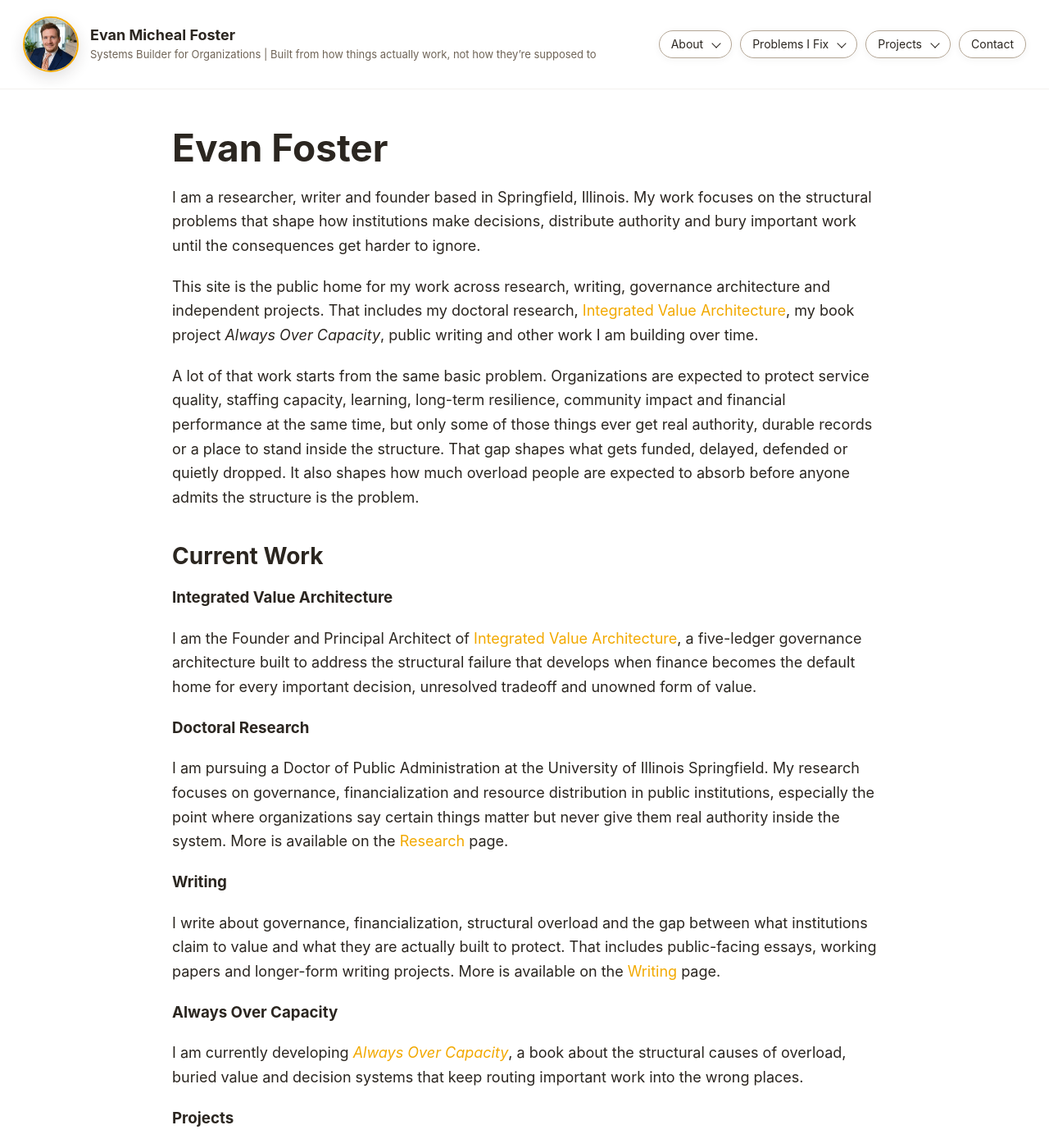
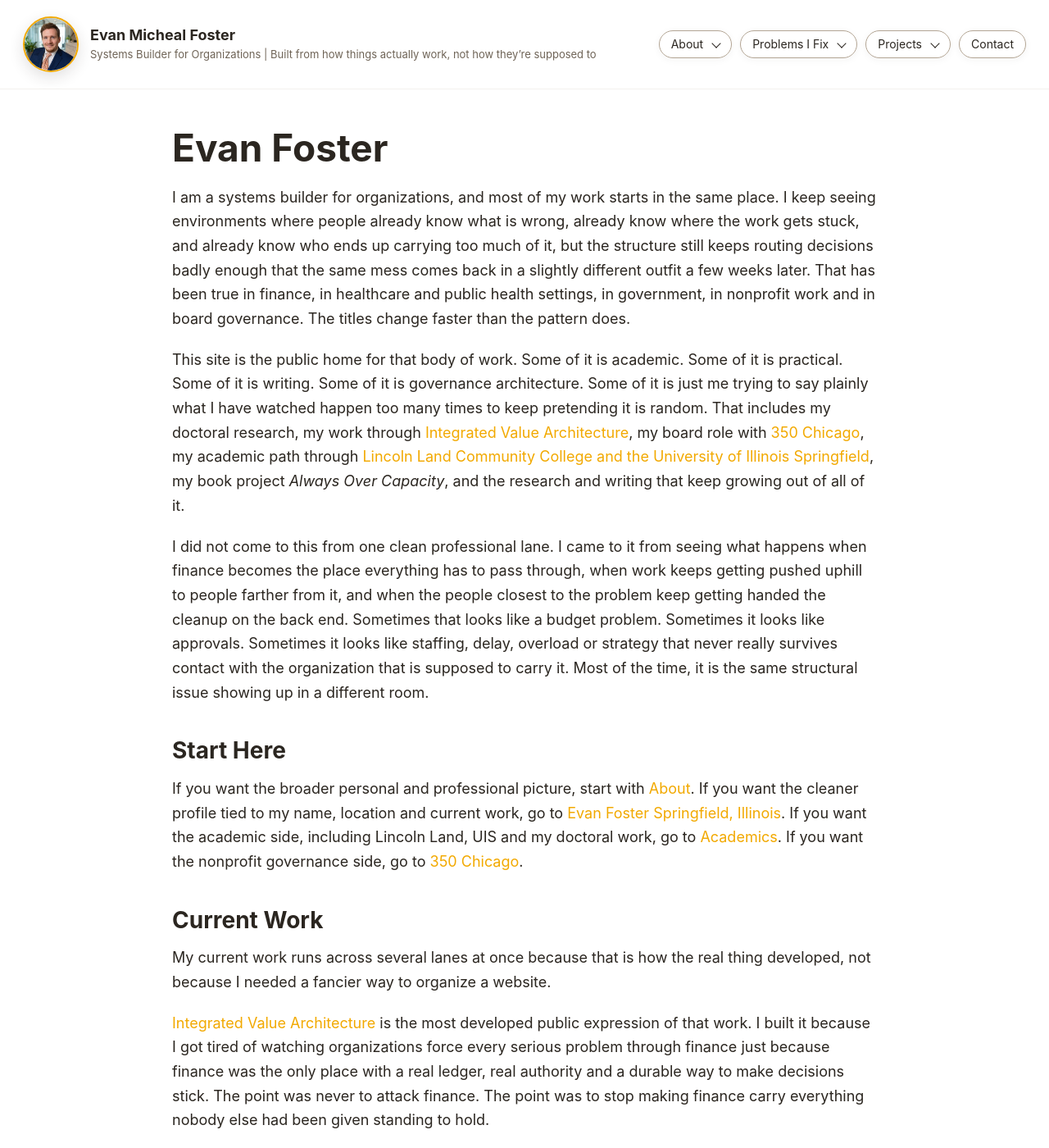
Before and after one commit to efost7873/evanmichealfoster.com, a Jekyll site: the page built from index.md, in a window 1280 px wide and 1400 px high. Shown: the whole window at 82% size. Built offline with Jekyll 4.4.1, drawn with Linux system fonts in a browser that asks for light colours; some of the changed text lies outside the part shown.

Commit message:
Update index.md

```diff
--- a/index.md
+++ b/index.md
@@ -1,59 +1,41 @@
 ---
 layout: default
-title: Evan Micheal Foster | Research, Writing and Projects | Springfield, Illinois
-description: Official website of Evan Micheal Foster in Springfield, Illinois. Explore his research, writing, doctoral work, Integrated Value Architecture, book project and current projects.
+title: Evan Micheal Foster | Systems Builder for Organizations
+description: Official website of Evan Micheal Foster. Explore his work across governance, research, writing, board service, doctoral study and Integrated Value Architecture.
 permalink: /
 ---
 
 # Evan Foster
 
-I am a researcher, writer and founder based in Springfield, Illinois. My work focuses on the structural problems that shape how institutions make decisions, distribute authority and bury important work until the consequences get harder to ignore.
+I am a systems builder for organizations, and most of my work starts in the same place. I keep seeing environments where people already know what is wrong, already know where the work gets stuck, and already know who ends up carrying too much of it, but the structure still keeps routing decisions badly enough that the same mess comes back in a slightly different outfit a few weeks later. That has been true in finance, in healthcare and public health settings, in government, in nonprofit work and in board governance. The titles change faster than the pattern does.
 
-This site is the public home for my work across research, writing, governance architecture and independent projects. That includes my doctoral research, [Integrated Value Architecture](https://integratedvaluearchitecture.com), my book project *Always Over Capacity*, public writing and other work I am building over time.
+This site is the public home for that body of work. Some of it is academic. Some of it is practical. Some of it is writing. Some of it is governance architecture. Some of it is just me trying to say plainly what I have watched happen too many times to keep pretending it is random. That includes my doctoral research, my work through [Integrated Value Architecture](https://integratedvaluearchitecture.com), my board role with [350 Chicago](/350-chicago/), my academic path through [Lincoln Land Community College and the University of Illinois Springfield](/academics/), my book project *Always Over Capacity*, and the research and writing that keep growing out of all of it.
 
-A lot of that work starts from the same basic problem. Organizations are expected to protect service quality, staffing capacity, learning, long-term resilience, community impact and financial performance at the same time, but only some of those things ever get real authority, durable records or a place to stand inside the structure. That gap shapes what gets funded, delayed, defended or quietly dropped. It also shapes how much overload people are expected to absorb before anyone admits the structure is the problem.
+I did not come to this from one clean professional lane. I came to it from seeing what happens when finance becomes the place everything has to pass through, when work keeps getting pushed uphill to people farther from it, and when the people closest to the problem keep getting handed the cleanup on the back end. Sometimes that looks like a budget problem. Sometimes it looks like approvals. Sometimes it looks like staffing, delay, overload or strategy that never really survives contact with the organization that is supposed to carry it. Most of the time, it is the same structural issue showing up in a different room.
+
+## Start Here
+
+If you want the broader personal and professional picture, start with [About](/about/). If you want the cleaner profile tied to my name, location and current work, go to [Evan Foster Springfield, Illinois](/evan-foster-springfield-il/). If you want the academic side, including Lincoln Land, UIS and my doctoral work, go to [Academics](/academics/). If you want the nonprofit governance side, go to [350 Chicago](/350-chicago/).
 
 ## Current Work
 
-### Integrated Value Architecture
+My current work runs across several lanes at once because that is how the real thing developed, not because I needed a fancier way to organize a website.
 
-I am the Founder and Principal Architect of [Integrated Value Architecture](https://integratedvaluearchitecture.com), a five-ledger governance architecture built to address the structural failure that develops when finance becomes the default home for every important decision, unresolved tradeoff and unowned form of value.
+[Integrated Value Architecture](https://integratedvaluearchitecture.com) is the most developed public expression of that work. I built it because I got tired of watching organizations force every serious problem through finance just because finance was the only place with a real ledger, real authority and a durable way to make decisions stick. The point was never to attack finance. The point was to stop making finance carry everything nobody else had been given standing to hold.
 
-### Doctoral Research
+My doctoral work at the University of Illinois Springfield studies how federal tax policy reinforces financialization across sectors. That sounds academic because it is, but the reason I care about it came long before the dissertation. I had already spent years watching organizations make the same kinds of choices for the same structural reasons and then act surprised when the consequences landed where they always land.
 
-I am pursuing a Doctor of Public Administration at the University of Illinois Springfield. My research focuses on governance, financialization and resource distribution in public institutions, especially the point where organizations say certain things matter but never give them real authority inside the system. More is available on the [Research](/research/) page.
+My writing does the same thing in a more public way. I use it to name what I have seen, where it breaks, who ends up carrying it and why the usual explanations are often too clean to be true.
 
-### Writing
-
-I write about governance, financialization, structural overload and the gap between what institutions claim to value and what they are actually built to protect. That includes public-facing essays, working papers and longer-form writing projects. More is available on the [Writing](/writing/) page.
-
-### Always Over Capacity
-
-I am currently developing [*Always Over Capacity*](/always-over-capacity/), a book about the structural causes of overload, buried value and decision systems that keep routing important work into the wrong places.
-
-### Projects
-
-My work is not limited to research and governance. I am also building independent projects, including apps and other tools, as part of a broader portfolio of work that reflects how I think, what I notice and what I want to build over time. More is available on the [Projects](/projects/) page.
-
-## Background
-
-Before founding Integrated Value Architecture, I served as Senior Director of Healthy Air Solutions at the American Lung Association, where I led national environmental health initiatives and managed major program and grant portfolios across multiple states. Earlier in my career, I worked in the automotive industry and became a Finance Director at a car dealership in my early twenties. Across very different settings, I kept seeing the same pattern. Smart, capable people were doing serious work inside systems that made it harder than it needed to be to act, coordinate, protect capacity or invest in what the organization would actually need later.
-
-I hold a Bachelor of Science in Biology with an emphasis in pre-medicine and a Master of Public Health from the University of Illinois Springfield.
-
-## Start Here
-
-For a fuller picture of who I am and how I think, visit [About](/about/).
+## Explore
 
 For research, publications and working papers, visit [Research](/research/).
 
-For articles, essays and public-facing writing, visit [Writing](/writing/).
+For essays, articles and public-facing writing, visit [Writing](/writing/).
+
+For current builds, side work and longer-term projects, visit [Projects](/projects/).
 
 For my book project, visit [Always Over Capacity](/always-over-capacity/).
-
-For independent work, apps and other current builds, visit [Projects](/projects/).
-
-For a clearer professional profile tied to my name and location, visit [Evan Foster Springfield, Illinois](/evan-foster-springfield-il/).
 
 For more about where I live and work, visit [Springfield](/springfield/).
 
```
